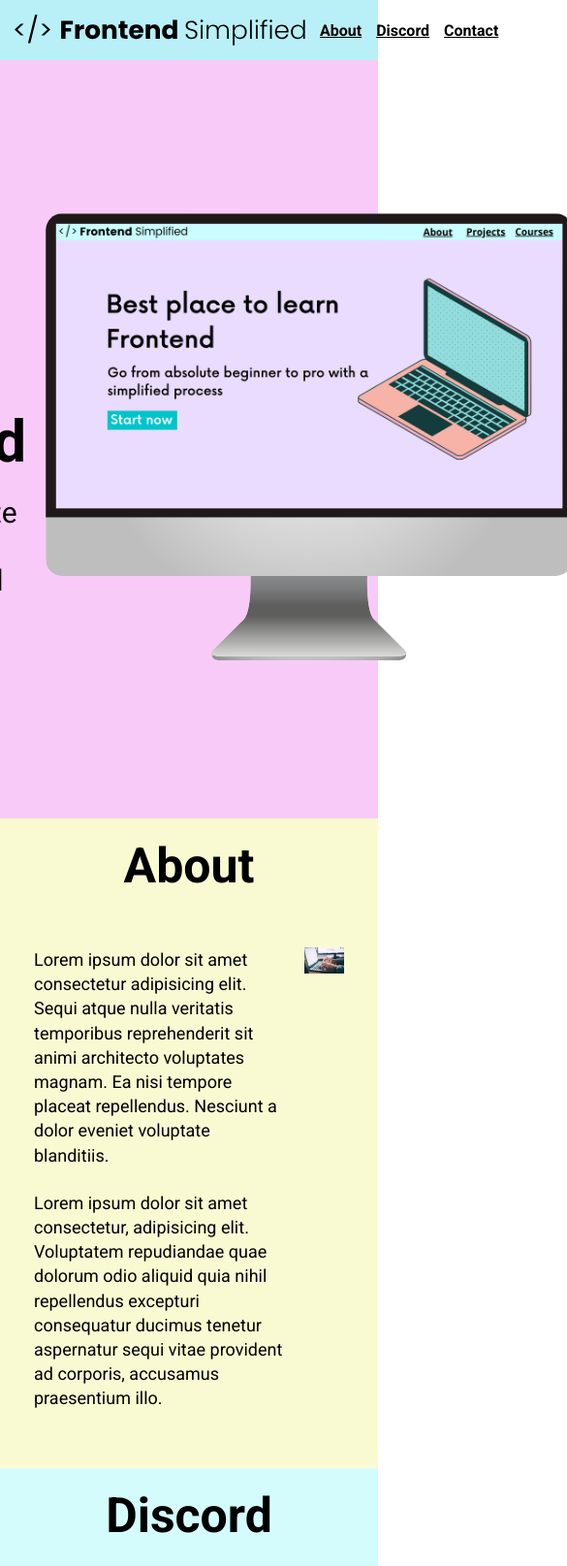
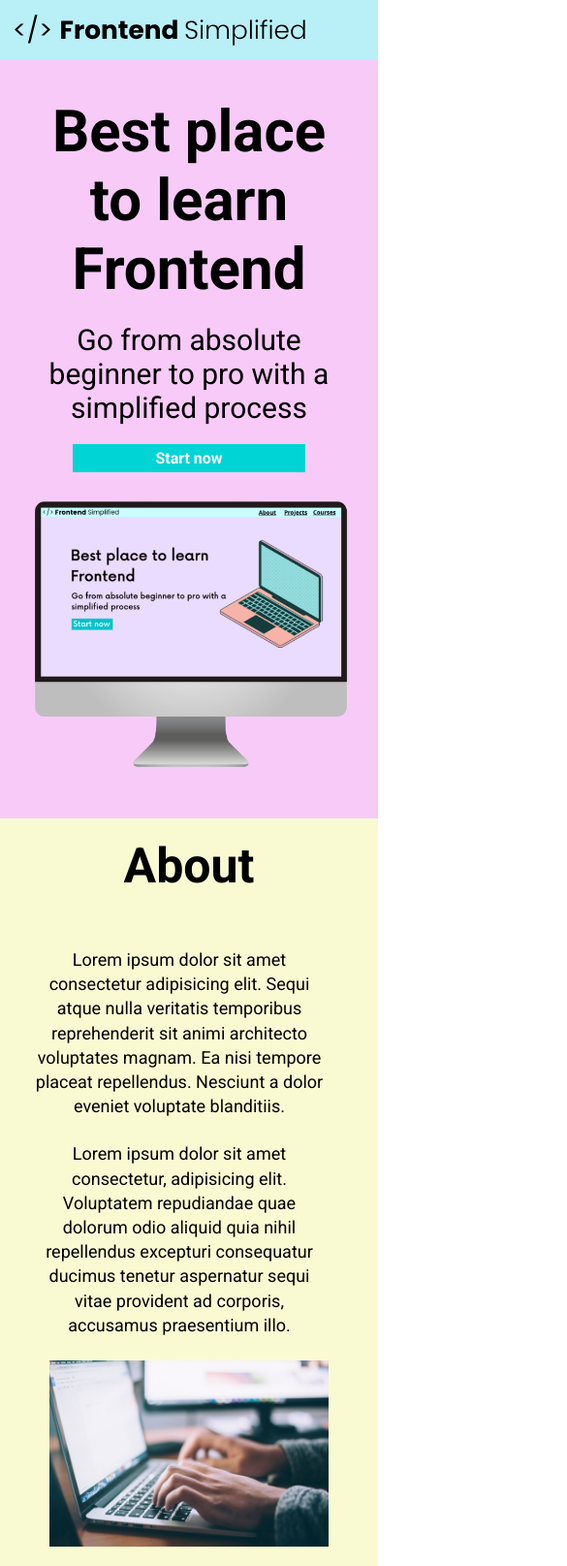
Before and after one commit to Hydiin/MIni-FES-Clone, a plain HTML site: page index.html in a window 390 px wide. Shown: the top 1615 px of the page at 97% size, 585 px wide, since content can reach past the window. Drawn offline with Linux system fonts and the light colour scheme.

Commit message:
Added responsiveness for mobile phones, tablets, etc...

```diff
--- a/index.html
+++ b/index.html
@@ -18,12 +18,12 @@
         </ul>
       </nav>
       <header>
-        <div>
+        <div class="header__description">
           <h1>Best place to learn Frontend</h1>
           <p>Go from absolute beginner to pro with a simplified process</p>
-          <button>Start now</button>
+          <button class="header__description--button">Start now</button>
         </div>
-        <figure>
+        <figure class="header__img--wrapper">
           <img src="./assets/laptop.png" alt="Home page image" />
         </figure>
       </header>
@@ -32,7 +32,7 @@
     <main>
       <section id="about">
         <h2>About</h2>
-        <div class="about-content">
+        <div class="row">
           <div class="about-text">
             <p>
               Lorem ipsum dolor sit amet consectetur adipisicing elit. Sequi
@@ -55,7 +55,7 @@
 
       <section id="discord">
         <h2>Discord</h2>
-        <div class="discord-content">
+        <div class="row">
           <figure class="discord__img--wrapper">
             <img src="./assets/discord.png" alt="" />
           </figure>
--- a/style.css
+++ b/style.css
@@ -49,12 +49,19 @@ header p {
     font-size: 30px;
 }
 
-header button {
+header img {
+    width: 100%;
+}
+
+.header__img--wrapper {
+    width: 100%;
+    max-width: 600px;
+}
+
+.header__description--button {
     background-color: rgb(0, 212, 212);
     border: none;
     padding: 5px 5px;
-    min-width: 13%;
-    min-height: 7%;
     font-size: 16px;
     font-weight: bold;
     color: white;
@@ -77,14 +84,14 @@ header button {
     padding: 20px;
 }
 
-.about-content, .discord-content {
+.row {
     display: flex;
     padding: 35px;
     width: 100%;
     max-width: 1200px;
 }
 
-.about-content img {
+#about img {
     width: 100%;
 }
 
@@ -108,13 +115,13 @@ header button {
     padding: 20px;
 }
 
-.discord-content p {
+#discord p {
     padding-bottom: 24px;
     font-size: 18px;
     line-height: 1.4em;
 }
 
-.discord-content img {
+#discord img {
     width: 100%;
 }
 
@@ -137,6 +144,7 @@ header button {
     width: 100%;
     max-width: 500px;
     margin: 0 auto;
+    padding: 0 24px;
 }
 
 #contact label {
@@ -173,6 +181,7 @@ footer {
 }
 
 footer img {
+    width: 100%;
     max-width: 500px;
     padding: 24px;
 }
@@ -181,10 +190,60 @@ footer a {
     color: black;
     font-weight: bold;
     font-size: 24px;
-    padding-left: 25px;
+    padding: 0 12.5px;
 }
 
 footer p {
     padding: 30px;
     font-style: italic;
 }
+
+/* SMALL PHONES, TABLETS, LARGE SMARTPHONES */
+@media (max-width: 728px) {
+    .row, header {
+        flex-direction: column;
+        align-items: center;
+    }
+
+    h1 {
+        text-align: center;
+        font-size: 50px;
+    }
+
+    .header__description {
+        display: flex;
+        flex-direction: column;
+        align-items: center;
+    }
+
+    .header__description--button {
+        min-width: 240px;
+        margin-bottom: 20px;
+    }
+
+    #discord .row{
+        flex-direction: column-reverse;
+    }
+
+    p {
+        text-align: center;
+        font-size: 28px;
+    }
+
+    nav ul {
+        display: none;
+    }
+
+    footer {
+       padding: 0 24px;
+    }
+
+    .footer-links a {
+        font-size: 16px;
+        padding: 0 6px;
+    }
+
+    footer p {
+        font-size: 12px;
+    }
+}
```
